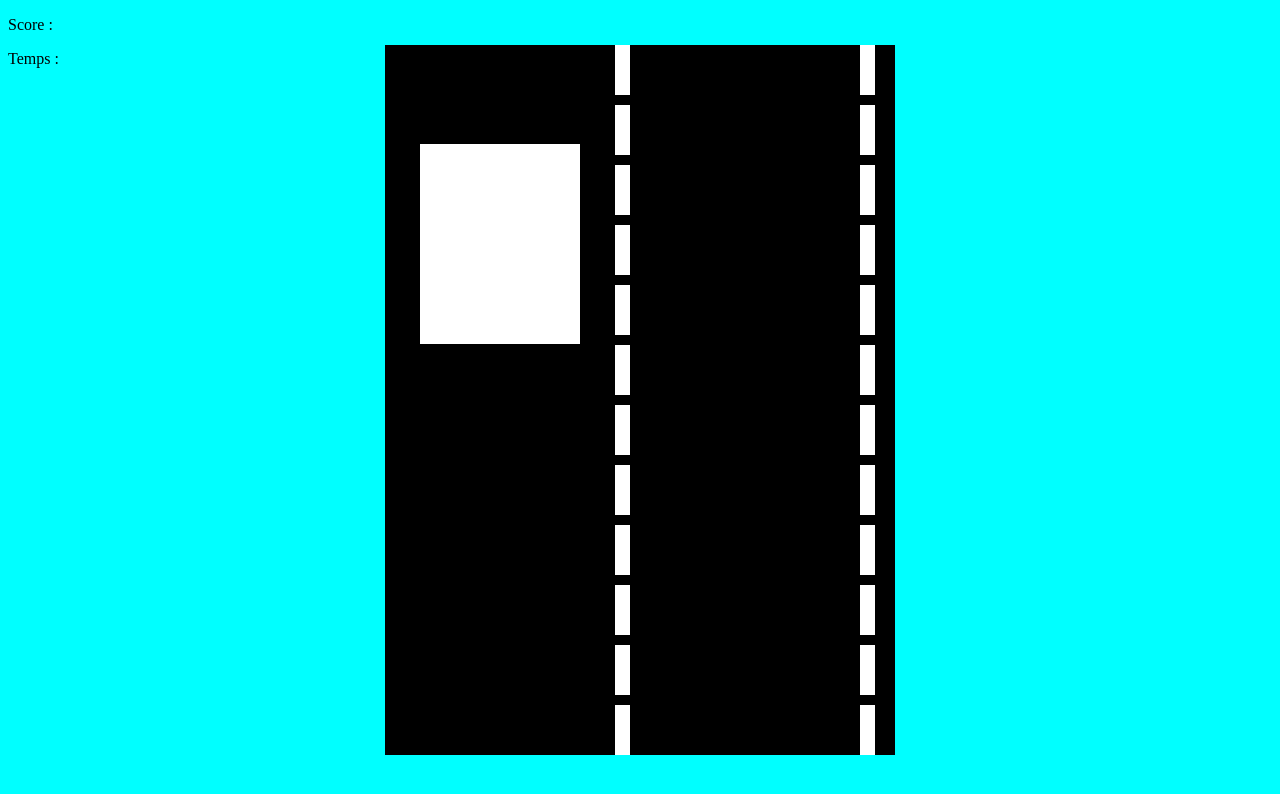
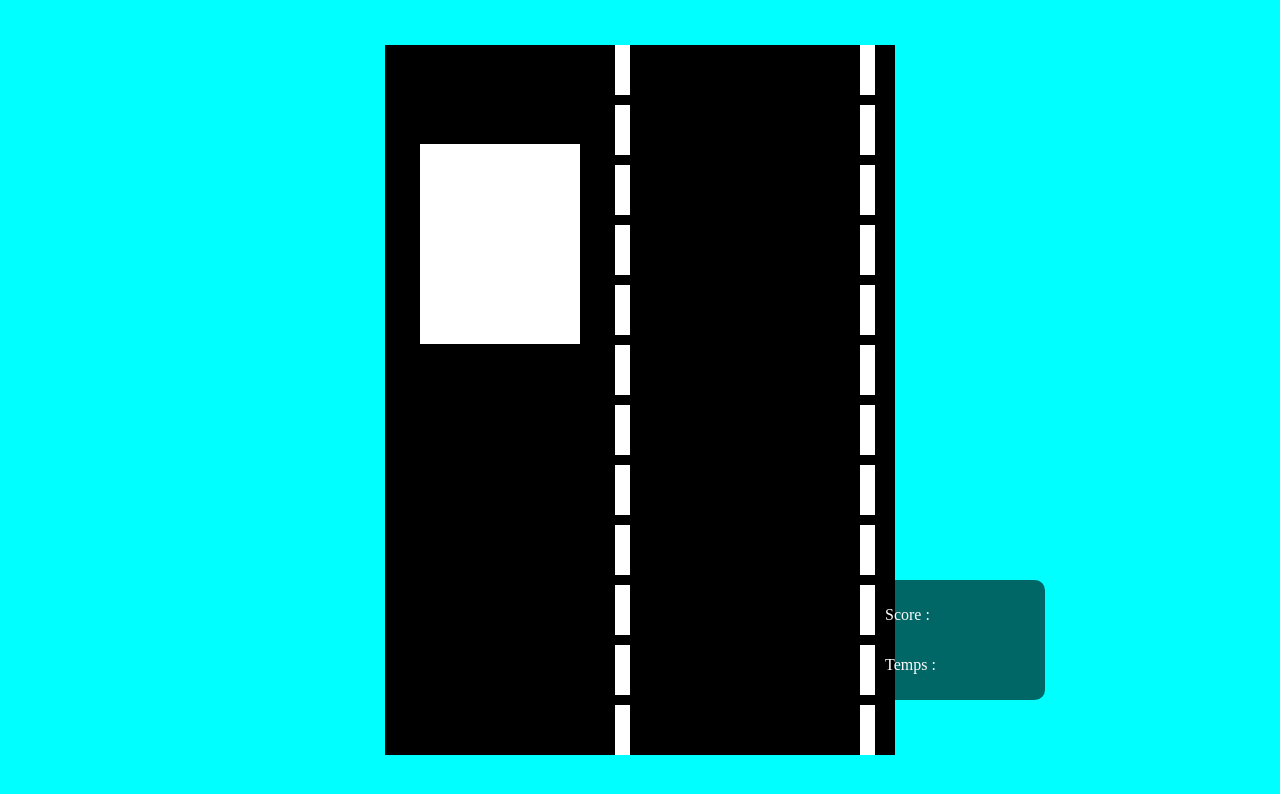
Before and after one commit to AnisDerriche/brainRotRace, a website: page game.html in a window 1280 px wide. Drawn offline with Linux system fonts and the light colour scheme.

Commit message:
Ajout du score

```diff
--- a/game.html
+++ b/game.html
@@ -10,8 +10,8 @@
   <body>
     <canvas id="gameCanvas" height="710" width="510"></canvas>
     <div id="scores">
-      <p class="score">Score : </p>
-      <p class="score">Temps : </p>
+      <p class="score" id="score">Score : </p>
+      <p class="score" id="temps">Temps : </p>
     </div>
   </body>
 </html>
--- a/style.css
+++ b/style.css
@@ -80,5 +80,16 @@ body{
 }
 
 #scores{
-
+        display: flex;
+        position: absolute;
+        top: 80%;
+        left: 75%;
+        transform: translate(-50%, -50%);
+        color:white;
+        background-color: rgba(0, 0, 0, 60%);
+        padding: 10px;
+        width: 150px;
+        border-radius: 10px;
+        flex-direction: column;
+        gap: 50%;
 }
```
